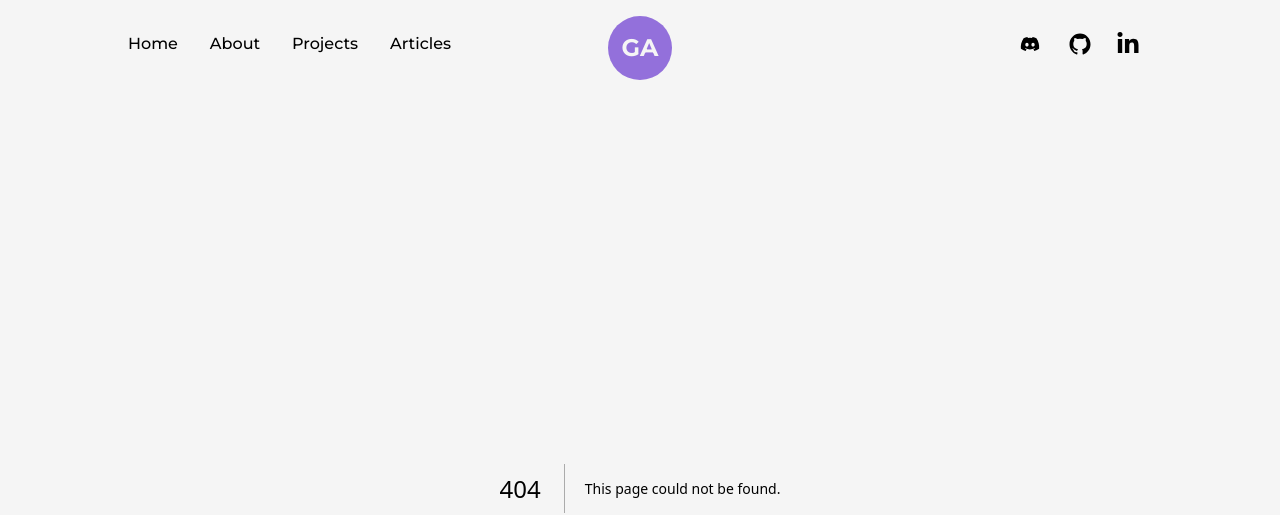
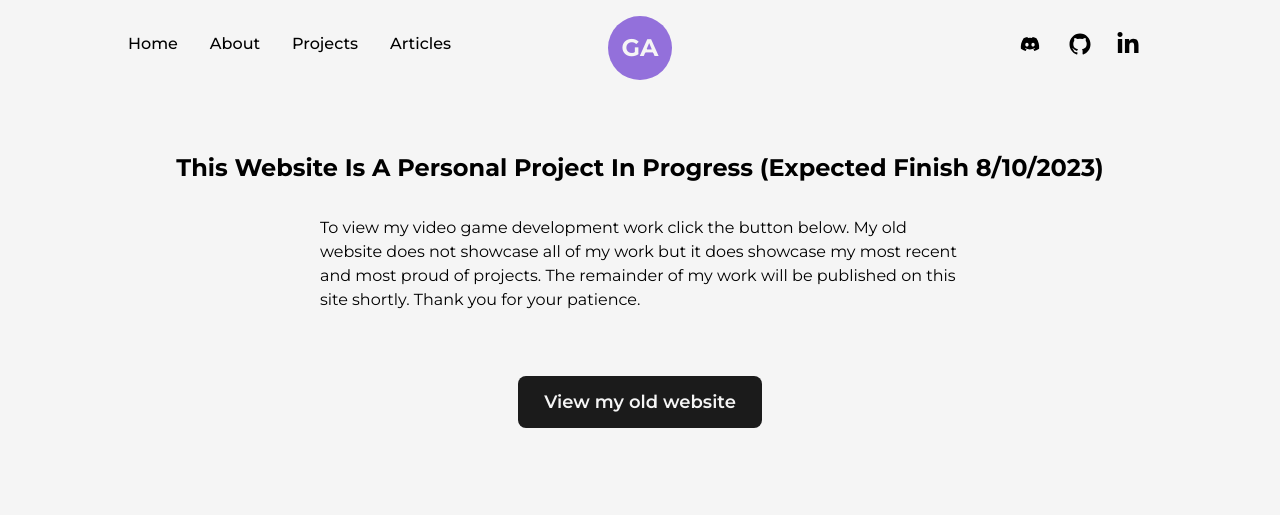
Before and after one commit to GabiAnderson/GabiAnderson.github.io, a Next.js app: page /projects/wingedRemnants in a window 1280 px wide. Before the commit this address had no page. Shown: the top 515 px of the page. Built offline with nearby package versions, Linux system fonts and the light colour scheme.

Commit message:
added WR

```diff
--- a/src/pages/projects.js
+++ b/src/pages/projects.js
@@ -12,6 +12,7 @@ import CRRHeader from "../../public/images/projects/classRegistrationRedesign/CR
 import LSHeader from "../../public/images/projects/lifeStyleApp/LS_header.png";
 import RGHeader from "../../public/images/projects/relocationGame/RG_header.png";
 import TTMHeader from "../../public/images/projects/toppleTheMonarchy/TTM_header.png";
+import WRHeader from "../../public/images/projects/wingedRemnants/WR_header.png";
 
 const FeaturedProject = ({type, title, summary, img, link, githubLink, documentationLink, publicLink}) => {
     // Split the "type" prop into three parts based on spaces
@@ -45,7 +46,7 @@ const FeaturedProject = ({type, title, summary, img, link, githubLink, documenta
                 <p className='my-2 font-medium text-dark'>{summary}</p>
 
                 <div className='mt-2 flex items-center'>
-                    <Link href={link} className='ml-4 rounded-lg bg-accentgreen text-light p-2 px-6 text-lg font-semibold'>Learn More</Link>
+                    <Link href={link} className='rounded-lg bg-accentgreen text-light p-2 px-6 text-lg font-semibold'>Learn More</Link>
 
                     {githubLink && (
                         <Link href={githubLink} target="_blank" className='ml-4 w-10'>
@@ -152,14 +153,23 @@ const projects =() => {
                 <AnimatedText text="Player to Creator!" className='mb-16 text-primary'/>
 
                 <div className='grid grid-cols-12 gap-24'>
-                    <div className='col-span-12'>
+                    <div className='col-span-4 my-8'>
+                        <FeaturedProject
+                            title="Winged Remnants"
+                            summary="Coming Soon"
+                            link="/"
+                            type="Steam PC Game**|**UI/UX Engineer"
+                            img={WRHeader}
+                        />
+                    </div>
+                    <div className='col-span-8'>
                         <FeaturedProject
                             title="Natural Disaster: A Butterfly's Guide to Mass Destruction"
                             summary="Point-and-click-inspired adventure game set in a View-Master. Explore a world in scenes and sow the seeds of disaster by virtue of the butterfly effect!"
                             link="/projects/naturalDisaster"
                             type="Steam PC Game**|**Lead Engineer & Machinima Producer"
                             img={NDHeader}
-                            publicLink="/"
+                            publicLink="https://store.steampowered.com/app/2311140/Natural_Disaster_A_Butterflys_Guide_to_Mass_Destruction/"
                         />
                     </div>
 
--- /dev/null
+++ b/src/pages/projects/wingedRemnants.js
@@ -0,0 +1,29 @@
+import React, { useEffect, useRef, useState } from 'react'
+import Link from 'next/link'
+import Head from 'next/head'
+
+const articles =() => {
+    return (
+    <>
+        <Head>
+            <title>Gabi Anderson | Articles</title>
+            <meta name="description" content="any thing here" />
+        </Head>
+        <main className='flex w-full flex-col items-center justify-center my-16'>
+            <h1 className='capitalize font-bold text-2xl'>This website is a personal project in progress (Expected finish 8/10/2023)</h1>
+            <p1 className='mx-80 my-8'>
+                To view my video game development work click the button below. My old website does not showcase all of my work but it
+                does showcase my most recent and most proud of projects. The remainder of my work will be published on this site shortly.
+                Thank you for your patience.
+            </p1>
+            <Link href="https://gabi84095.wixsite.com/portfolio/portfolio" target={"_blank"}
+                className='flex items-center bg-dark text-light p-2.5 px-6 my-8
+                rounded-lg text-lg font-semibold hover:bg-light hover:text-dark
+                border-2 border-solid border-transparent hover:border-primary'
+            >View my old website</Link>
+        </main>
+    </>
+    )
+}
+
+export default articles
```
Also changed, not shown: public/images/projects/wingedRemnants/WR_header.png (added).
